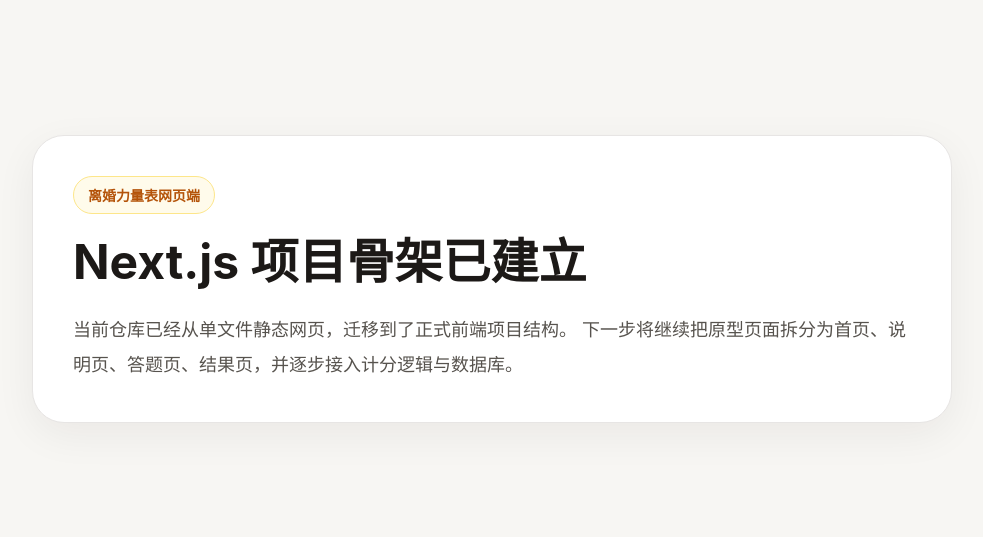
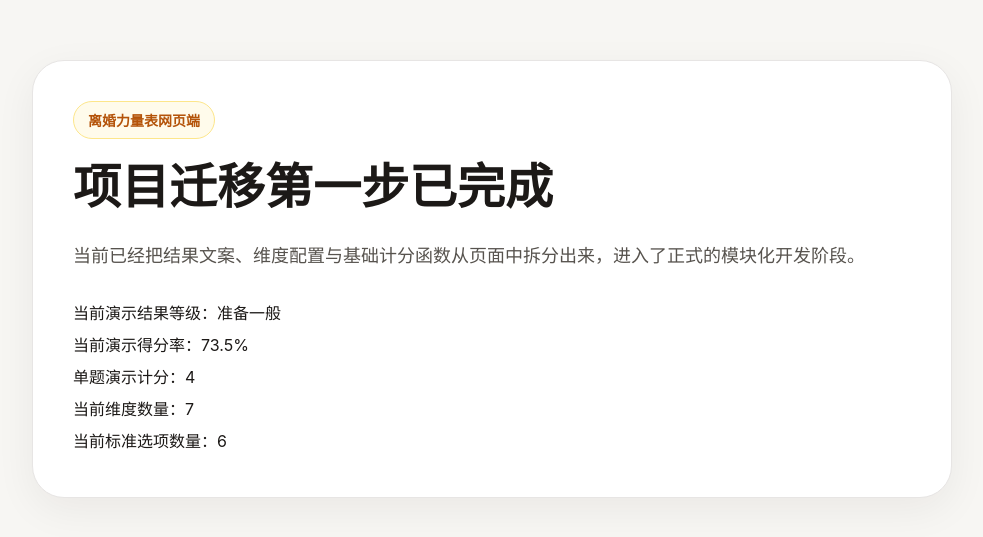
Before and after one commit to CtzJames/divorce_scale_web, a Next.js app: page / in a window 1280 px wide. Shown: the part 121-658 px from the top of the page, without its empty margins (148-1131 px from the left). Built offline with nearby package versions, Linux system fonts and the light colour scheme.

Commit message:
Split config and scoring logic into modules

```diff
--- a/app/page.js
+++ b/app/page.js
@@ -1,13 +1,29 @@
+import { DIMENSION_META, LIKERT_OPTIONS } from "../data/questions.js";
+import { RESULT_COPY } from "../data/resultCopy.js";
+import { formatRate, getLevelKey, getScore } from "../lib/scoring.js";
+
 export default function HomePage() {
+  const demoRate = 73.5;
+  const levelKey = getLevelKey(demoRate);
+  const level = RESULT_COPY[levelKey];
+  const demoScore = getScore(4, false);
+
   return (
     <main className="page-shell">
       <section className="hero-card">
         <div className="hero-tag">离婚力量表网页端</div>
-        <h1>Next.js 项目骨架已建立</h1>
+        <h1>项目迁移第一步已完成</h1>
         <p>
-          当前仓库已经从单文件静态网页，迁移到了正式前端项目结构。
-          下一步将继续把原型页面拆分为首页、说明页、答题页、结果页，并逐步接入计分逻辑与数据库。
+          当前已经把结果文案、维度配置与基础计分函数从页面中拆分出来，进入了正式的模块化开发阶段。
         </p>
+
+        <div style={{ marginTop: 24, lineHeight: 2 }}>
+          <div>当前演示结果等级：{level.label}</div>
+          <div>当前演示得分率：{formatRate(demoRate)}</div>
+          <div>单题演示计分：{demoScore}</div>
+          <div>当前维度数量：{Object.keys(DIMENSION_META).length}</div>
+          <div>当前标准选项数量：{LIKERT_OPTIONS.length}</div>
+        </div>
       </section>
     </main>
   );
--- /dev/null
+++ b/data/questions.js
@@ -0,0 +1,52 @@
+export const DIMENSION_META = {
+  D1: {
+    name: "心理素质与执行能力",
+    hint: "该维度偏弱时，容易在冲突、拖延、情绪波动或外界干扰中消耗大量精力，影响离婚推进节奏。",
+    action:
+      "建议先梳理情绪承受与行动安排，在必要时借助律师或支持系统降低被动感。",
+  },
+  D2: {
+    name: "经济独立与财务规划能力",
+    hint: "该维度偏弱时，离婚后的生活安排、财务稳定性与资产应对能力可能不足。",
+    action:
+      "建议尽快梳理财务现状、居住安排与基本生活支撑条件，并在必要时咨询律师评估财产策略。",
+  },
+  D3: {
+    name: "子女抚养与亲子关系处理",
+    hint: "该维度偏弱时，抚养权安排、共同养育协商与后续亲子关系维持可能面临更大压力。",
+    action:
+      "建议尽早明确自身目标，并结合子女利益与现实资源咨询律师制定安排方案。",
+  },
+  D4: {
+    name: "婚姻中的经济控制感知",
+    hint: "该维度偏弱时，您可能在共同财产控制、资产知情或债务风险方面处于不利位置。",
+    action:
+      "建议尽快在律师指导下梳理财产线索、识别控制风险，并视情况提前做好证据与保全准备。",
+  },
+  D5: {
+    name: "法律认知与风险应对能力",
+    hint: "该维度偏弱时，您可能对离婚流程、证据准备、维权路径与对方策略识别不足。",
+    action: "建议尽早咨询律师，避免因程序、证据或判断失误导致推进受阻。",
+  },
+  D6: {
+    name: "婚姻亲密关系与离婚动因",
+    hint: "该维度偏弱时，离婚动因、关系牵制或亲密因素可能仍对您的判断和行动形成影响。",
+    action:
+      "建议先看清自己当前真正的推进动力与阻力，再决定后续节奏，必要时与专业人士讨论更稳妥的处理方式。",
+  },
+  D7: {
+    name: "跨境婚姻特别事项",
+    hint: "该维度偏弱时，身份、签证、跨境子女安排或境外资产披露等问题可能成为离婚中的高风险环节。",
+    action:
+      "建议优先咨询具备跨境婚姻经验的律师，先明确身份与法律风险，再推进实质安排。",
+  },
+};
+
+export const LIKERT_OPTIONS = [
+  { label: "完全不符合", value: 1 },
+  { label: "不太符合", value: 2 },
+  { label: "一般", value: 3 },
+  { label: "基本符合", value: 4 },
+  { label: "完全符合", value: 5 },
+  { label: "与本人情况无关", value: "na" },
+];
--- /dev/null
+++ b/data/resultCopy.js
@@ -0,0 +1,28 @@
+export const RESULT_COPY = {
+  high: {
+    label: "准备充分",
+    subtitle: "您当前在离婚推进所需的若干核心环节上，整体准备度相对较高。",
+    summary:
+      "从本次测评结果来看，您在心理承受、行动执行、法律认知、风险识别或资源准备等方面，已具备较好的基础。但这并不意味着离婚过程一定轻松，仍建议在正式推进前结合短板维度做最后一轮重点梳理。",
+    action:
+      "建议您在正式推进离婚前，结合自身短板维度做最后一轮重点梳理，并尽早与专业律师确认关键路径。",
+  },
+  mid: {
+    label: "准备一般",
+    subtitle:
+      "您已经具备部分离婚准备基础，但当前仍存在若干短板，可能影响后续推进效率与结果稳定性。",
+    summary:
+      "从本次测评结果来看，您目前并非完全没有准备，但在部分关键维度上仍较薄弱。若直接进入协商、分居、起诉或财产博弈阶段，可能因准备不足而增加时间成本、情绪消耗或权益风险。",
+    action:
+      "建议您先围绕短板维度补强准备，再在律师协助下判断最适合的离婚路径与推进节奏，避免在准备不足时被动应对。",
+  },
+  low: {
+    label: "准备不足",
+    subtitle:
+      "您当前在离婚推进所需的多个关键环节上仍较薄弱，若贸然推进，可能面临较高的不确定性与实际风险。",
+    summary:
+      "从本次测评结果来看，您目前可能在心理承受、执行能力、经济独立、法律准备、风险识别或关键关系处理等方面仍存在较明显短板。与其仓促启动，不如先把最核心的薄弱环节梳理清楚，在更稳的基础上做决定。",
+    action:
+      "建议您优先寻求专业律师协助，先评估当前风险、明确关键问题与补强路径，再决定后续是否立即推进离婚安排。",
+  },
+};
--- /dev/null
+++ b/lib/scoring.js
@@ -0,0 +1,16 @@
+export function getScore(value, reverse = false) {
+  if (value === "na" || value === undefined || value === null) return null;
+  if (typeof value !== "number") return null;
+  return reverse ? 6 - value : value;
+}
+
+export function getLevelKey(scoreRate) {
+  if (scoreRate > 80) return "high";
+  if (scoreRate >= 60) return "mid";
+  return "low";
+}
+
+export function formatRate(rate) {
+  if (!Number.isFinite(rate)) return "0.0%";
+  return `${rate.toFixed(1)}%`;
+}
```
